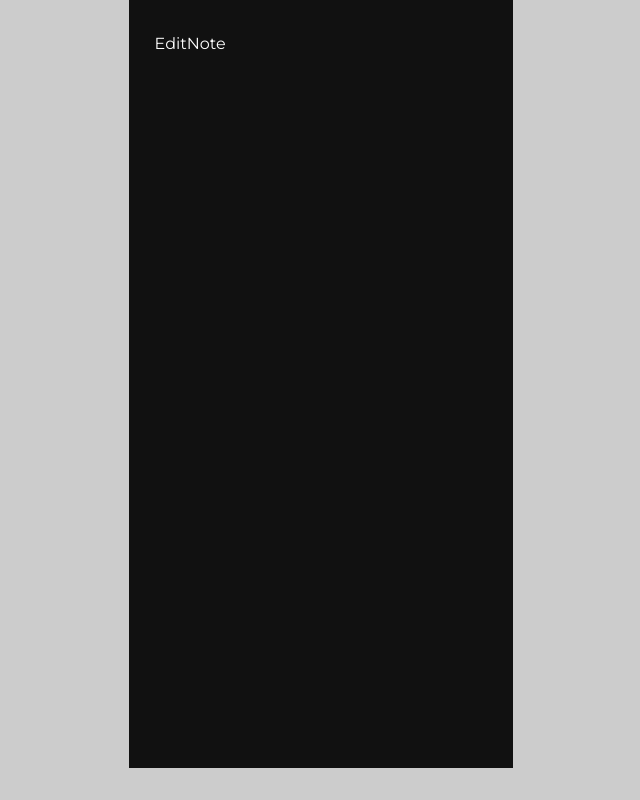
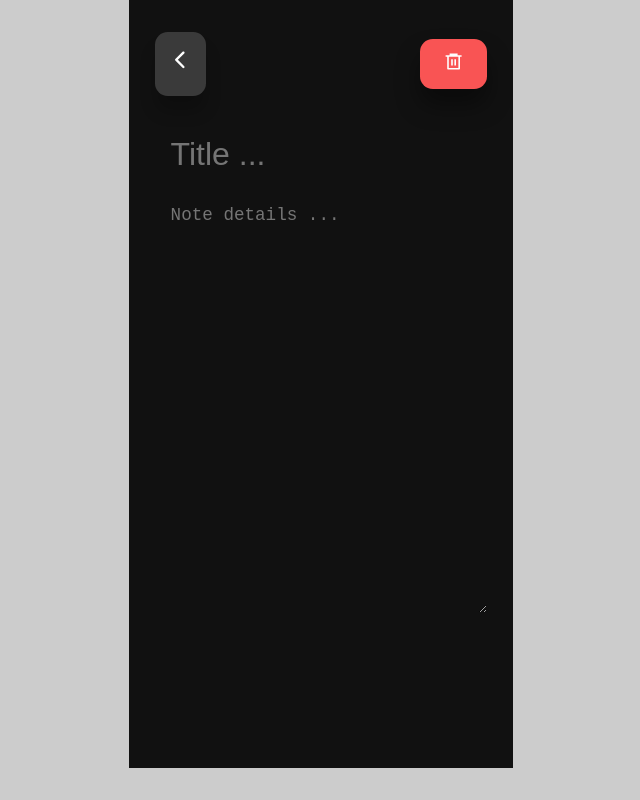
Before and after one commit to HM-Huong/HMH-Notes, a React (Vite) app: page /edit-note/1 in a window 1280 px wide. Shown: the whole page, without its empty margins (319-959 px from the left). Built offline with nearby package versions, Linux system fonts and the light colour scheme.

Commit message:
design edit note page

```diff
--- a/src/pages/EditNote.jsx
+++ b/src/pages/EditNote.jsx
@@ -1,5 +1,22 @@
+import { IoIosArrowBack } from 'react-icons/io';
+import { RiDeleteBin6Line } from 'react-icons/ri';
+import { Link } from 'react-router-dom';
+
 export default function EditNote() {
 	return (
-		<div>EditNote</div>
-	)
+		<section>
+			<header className='create-note__header'>
+				<Link to='/' className='btn'>
+					<IoIosArrowBack />
+				</Link>
+				<button className='btn lg danger'>
+					<RiDeleteBin6Line />
+				</button>
+			</header>
+			<form className='create-note__form'>
+				<input type='text' autoFocus placeholder='Title ...' />
+				<textarea rows='20' placeholder='Note details ...'></textarea>
+			</form>
+		</section>
+	);
 }
```
